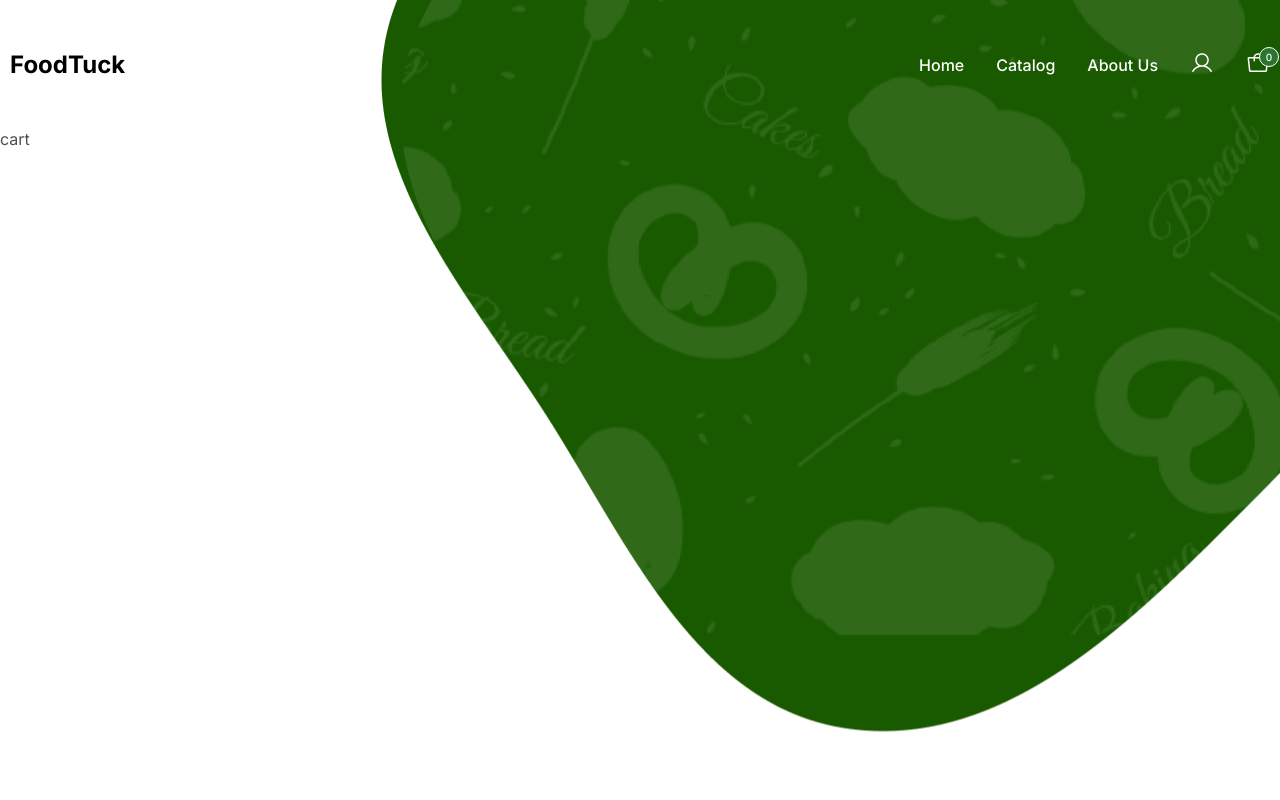
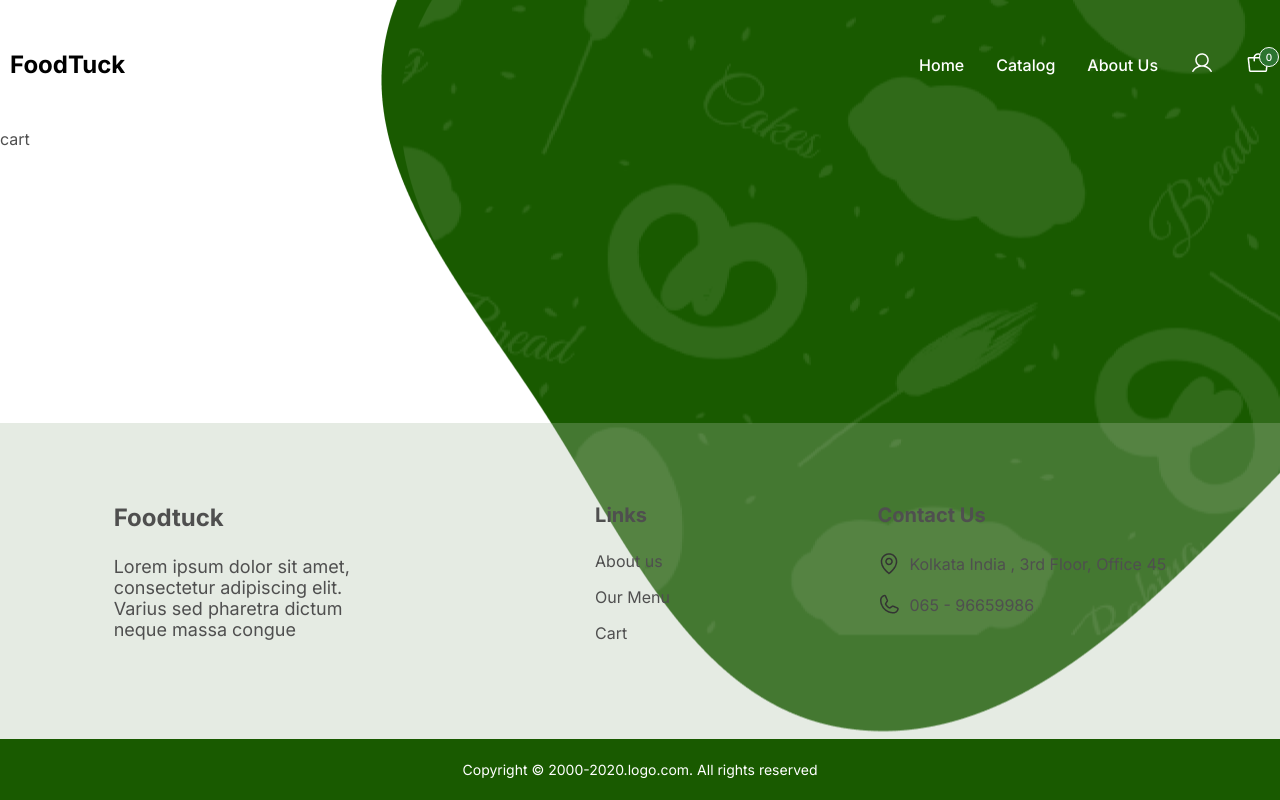
Before and after one commit to R4AYA4R/FoodTuckSiteReactJsNodeJsMongoDb, a React (Create React App) app in the folder foodtuck-react/: page /cart in a window 1280 px wide. Built offline with nearby package versions, Linux system fonts and the light colour scheme; a web font is replaced by a local one.

Commit message:
added footer

```diff
--- a/foodtuck-react/src/App.tsx
+++ b/foodtuck-react/src/App.tsx
@@ -9,12 +9,14 @@ import Cart from "./pages/Cart";
 import UserPage from "./pages/UserPage";
 import ProductItemPage from "./pages/ProductItemPage";
 import ScrollToTop from "./utils/ScrollToTop";
+import Footer from "./components/Footer";
 
 function App() {
   return (
     <>
       <BrowserRouter>
         <ScrollToTop/>
+        <div className="wrapper">
           <Header/>
           <Routes>
             <Route path="/" element={<HomePage/>} />
@@ -26,6 +28,8 @@ function App() {
 
             <Route path="/*" element={<Navigate to="/" />} /> {/* если пользователь введет в url несуществующую страницу,то его перекинет на главную(в данном случае если пользователь введет в url несуществующую страницу( в path= "/*" - любое значение,кроме тех,которые уже есть в Route), то его перекинет на главную страницу с помощью Navigate(импортировали этот модуль из библиотеки react-router-dom) и в to= указываем на какую страницу(на какой из существующих Route) перекинуть пользователя) */}
           </Routes>
+          <Footer/>
+        </div>
       </BrowserRouter>
     </>
   );
--- /dev/null
+++ b/foodtuck-react/src/components/Footer.tsx
@@ -0,0 +1,63 @@
+import { Link } from "react-router-dom";
+
+const Footer = () => {
+    return (
+        <footer className="footer">
+            <div className="footer__topBlock">
+                <div className="container">
+                    <div className="footer__topBlock-inner">
+                        <div className="footer__topBlock-leftBlock">
+                            <Link to="/" className="topBlock__leftBlock-title">Foodtuck</Link>
+                            <p className="footer__leftBlock-text">Lorem ipsum dolor sit amet, consectetur adipiscing elit.
+                            Varius sed pharetra dictum neque massa congue</p>
+                        </div>
+                        <ul className="footer__topBlock-list">
+                            <li className="topBlock__list-item">
+                                <h4 className="topBlock__item-title">Links</h4>
+                            </li>
+                            <li className="topBlock__list-item">
+                                <Link to="/aboutUs" className="footer__item-link">
+                                    <p className="footer__item-linkText">About us</p>
+                                </Link>
+                            </li>
+                            <li className="topBlock__list-item">
+                                <Link to="/catalog" className="footer__item-link">
+                                    <p className="footer__item-linkText">Our Menu</p>
+                                </Link>
+                            </li>
+                            <li className="topBlock__list-item">
+                                <Link to="/cart" className="footer__item-link">
+                                    <p className="footer__item-linkText">Cart</p>
+                                </Link>
+                            </li>
+                        </ul>
+                        <ul className="footer__topBlock-list">
+                            <li className="topBlock__list-item">
+                                <h4 className="topBlock__item-title">Contact Us</h4>
+                            </li>
+                            <li className="topBlock__list-item">
+                                <a href="#" className="footer__item-link">
+                                    <img src="/images/footer/MapPin.png" alt="" className="footer__item-linkImg" />
+                                    <p className="footer__item-linkText">Kolkata India , 3rd Floor, Office 45</p>
+                                </a>
+                            </li>
+                            <li className="topBlock__list-item">
+                                <a href="#" className="footer__item-link">
+                                    <img src="/images/footer/Phone.png" alt="" className="footer__item-linkImg" />
+                                    <p className="footer__item-linkText">065 - 96659986</p>
+                                </a>
+                            </li>
+                        </ul>
+                    </div>
+                </div>
+            </div>
+            <div className="footer__bottomBlock">
+                <div className="container">
+                    <p className="footer__bottomBlock-text">Copyright © 2000-2020.logo.com. All rights reserved</p>
+                </div>
+            </div>
+        </footer>
+    )
+}
+
+export default Footer;
--- a/foodtuck-react/src/index.css
+++ b/foodtuck-react/src/index.css
@@ -41,6 +41,16 @@ a {
     /* указываем,что цвет ссылок будет таким же,как его родительский элемент */
     text-decoration: none;
     /* убираем подчеркивание ссылок */
+}
+
+.wrapper{
+    display: flex;
+    flex-direction: column;
+    min-height: 100vh;
+}
+
+.main{
+    flex-grow: 1;
 }
 
 /* повесили на .header::after картинку фона */
@@ -332,3 +342,59 @@ a {
     font-size: 24px;
     color: #195A00;
 }
+
+.footer__topBlock{
+    padding: 80px 0;
+    background-color: rgba(168,188,161,0.3);
+}
+
+.footer__topBlock-inner{
+    display: flex;
+    justify-content: space-around;
+}
+
+.footer__leftBlock-text{
+    max-width: 274px;
+    font-size: 18px;
+    font-weight: 400;
+}
+
+.topBlock__leftBlock-title{
+    font-size: 24px;
+    font-weight: 700;
+    margin-bottom: 24px;
+    cursor: pointer;
+    display: inline-block;
+}
+
+.topBlock__item-title{
+    font-weight: 700;
+    font-size: 20px;
+    margin-bottom: 24px;
+}
+
+.footer__item-link{
+    display: flex;
+    align-items: center;
+    gap: 8px;
+    margin-bottom: 16px;
+    cursor: pointer;
+    opacity: 1;
+    transition: opacity .5s ease;
+}
+
+.footer__item-link:hover{
+    opacity: 0.7;
+}
+
+.footer__bottomBlock{
+    background-color: #195A00;
+    padding: 22px 0;
+}
+
+.footer__bottomBlock-text{
+    font-size: 14px;
+    font-weight: 400;
+    color: #fff;
+    text-align: center;
+}
```
Also changed, not shown: foodtuck-react/public/images/footer/MapPin.png (added), foodtuck-react/public/images/footer/Phone.png (added). Lines whose indentation alone changed are shown as unchanged.
